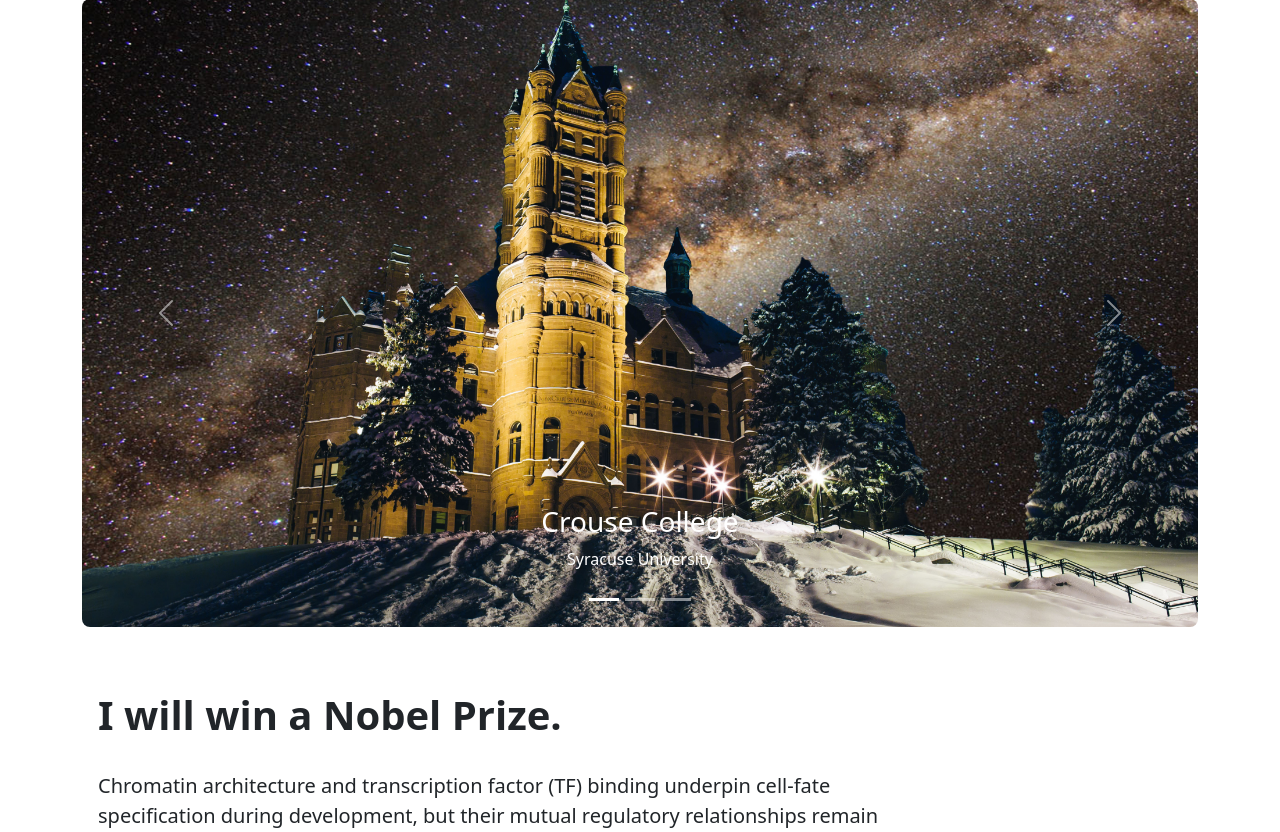
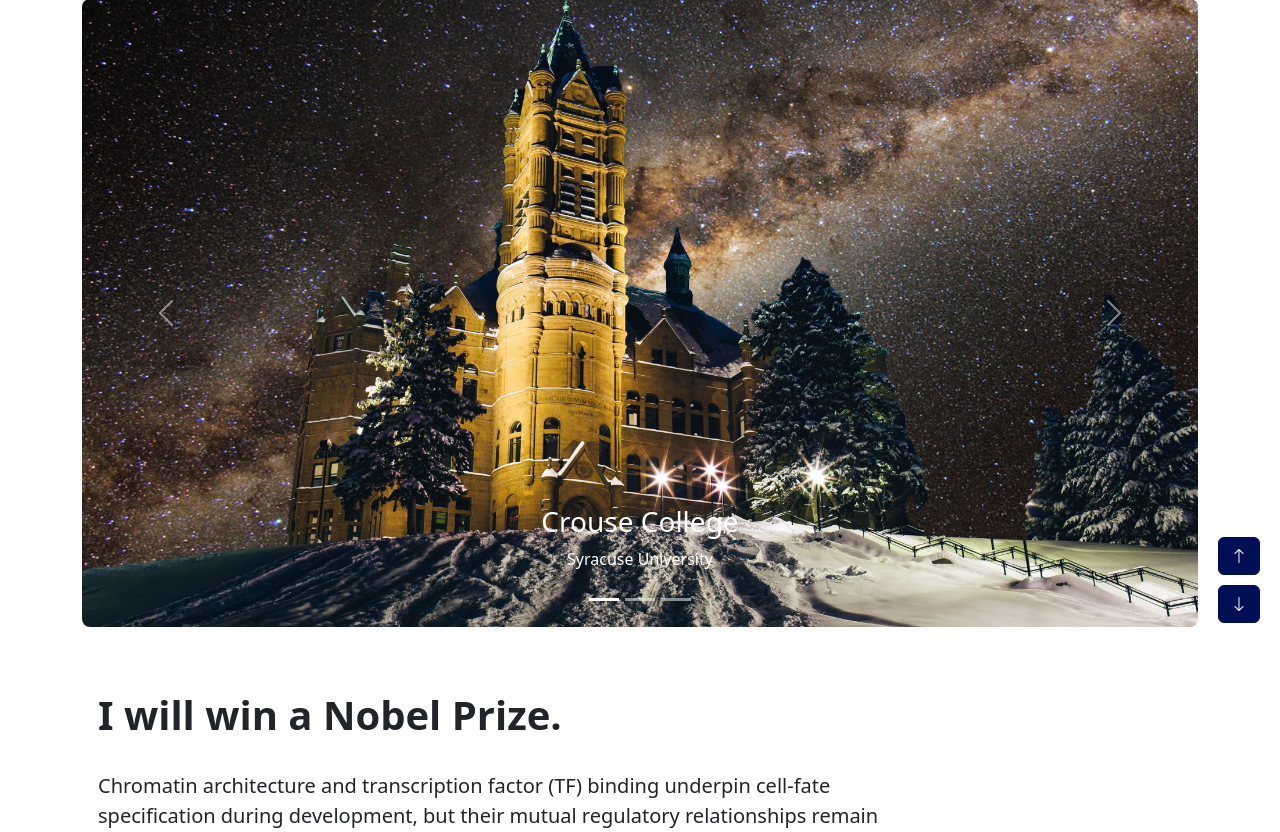
Before and after one commit to saewootuigim/edklab, a Django app: page / in a window 1280 px wide. Shown: the part 157-989 px from the top of the page. Run offline with Django 5.2, Linux system fonts and the light colour scheme; some libraries are stand-ins or nearby versions.

Commit message:
added floating button to go up and down

```diff
--- a/templates/base.html
+++ b/templates/base.html
@@ -5,14 +5,19 @@
     <meta name="viewport" content="width=device-width, initial-scale=1.0">
     <title>{% block title %}Very Awesome Lab{% endblock %}</title>
     <link rel="icon" href="/favicon.ico" type="image/x-icon">
+    <!-- Bootstrap CSS -->
     <link href="https://cdn.jsdelivr.net/npm/bootstrap@5.3.3/dist/css/bootstrap.min.css" rel="stylesheet" integrity="sha384-QWTKZyjpPEjISv5WaRU9OFeRpok6YctnYmDr5pNlyT2bRjXh0JMhjY6hW+ALEwIH" crossorigin="anonymous">
+    <!-- Bootstrap Icons CSS -->
+    <link href="https://cdn.jsdelivr.net/npm/bootstrap-icons/font/bootstrap-icons.css" rel="stylesheet">
     <script src="https://cdn.jsdelivr.net/npm/bootstrap@5.3.3/dist/js/bootstrap.bundle.min.js" integrity="sha384-YvpcrYf0tY3lHB60NNkmXc5s9fDVZLESaAA55NDzOxhy9GkcIdslK1eN7N6jIeHz" crossorigin="anonymous"></script>
     {% block extra_head %}{% endblock %}
     <style>
         /* Override Bootstrap primary color */
         :root {
             --primary-color: #F76900; /* Custom primary color */
+            --primary-alpha-color: #f76b0062;
             --secondary-color: #000E54;
+            --secondary-alpha-color: #000e545e;
         }
         /* Anchor tag customization */
         a {
@@ -23,15 +28,19 @@
             background-color: var(--primary-color);
             border-color: var(--primary-color);
         }
+        .btn-primary:hover {
+            text-decoration: none; /* Remove underline on hover */
+            background-color: var(--primary-alpha-color); /* Slightly lighter color on hover */
+        }
         .btn-secondary {
             background-color: var(--secondary-color);
             border-color: var(--secondary-color);
         }
         .btn-secondary:hover {
             text-decoration: none; /* Remove underline on hover */
-            background-color: #2B72D7; /* Slightly lighter color on hover */
+            background-color: var(--secondary-alpha-color); /* Slightly lighter color on hover */
         }
-        .btn-primary:hover,
+        /* .btn-primary:hover, */
         .btn-primary:focus,
         .btn-primary:active,
         .btn-primary.active,
@@ -45,10 +54,10 @@
         }
         .nav-pills .nav-link:hover {
             text-decoration: none; /* Remove underline on hover */
-            background-color: rgba(247, 105, 0, 0.2); /* Slightly lighter color on hover */
+            background-color: var(--primary-alpha-color); /* Slightly lighter color on hover */
         }
         .nav-pills .nav-link.active {
-            background-color: var(--custom-primary-color, #F76900); /* Custom active background color */
+            background-color: var(--primary-color); /* Custom active background color */
             color: #FFFFFF;
         }
         /* Custom CSS for dropdown hover */
@@ -56,7 +65,14 @@
             display: block;
             margin-top: 0;
         }
-
+        .floating-buttons {
+            position: fixed;
+            bottom: 20px;
+            right: 20px;
+            display: flex;
+            flex-direction: column;
+            gap: 10px;
+        }
     </style>
 </head>
 <body>
@@ -133,9 +149,30 @@
         </div>
     </footer>
 
+    <!-- Floating Buttons -->
+    <div class="floating-buttons">
+        <button id="scrollToTop" class="btn btn-secondary">
+            <i class="bi bi-arrow-up"></i>
+        </button>
+        <button id="scrollToBottom" class="btn btn-secondary">
+            <i class="bi bi-arrow-down"></i>
+        </button>
+    </div>
+
     <script src="https://code.jquery.com/jquery-3.5.1.slim.min.js"></script>
     <script src="https://cdn.jsdelivr.net/npm/@popperjs/core@2.5.4/dist/umd/popper.min.js"></script>
     <script src="https://stackpath.bootstrapcdn.com/bootstrap/4.5.2/js/bootstrap.min.js"></script>
+
+    <!-- JavaScript for the floating button -->
+    <script>
+        document.getElementById('scrollToTop').addEventListener('click', function() {
+            window.scrollTo({ top: 0, behavior: 'smooth' });
+        });
+
+        document.getElementById('scrollToBottom').addEventListener('click', function() {
+            window.scrollTo({ top: document.body.scrollHeight, behavior: 'smooth' });
+        });
+    </script>
     {% block extra_script %}{% endblock %}
 </body>
 </html>
```
